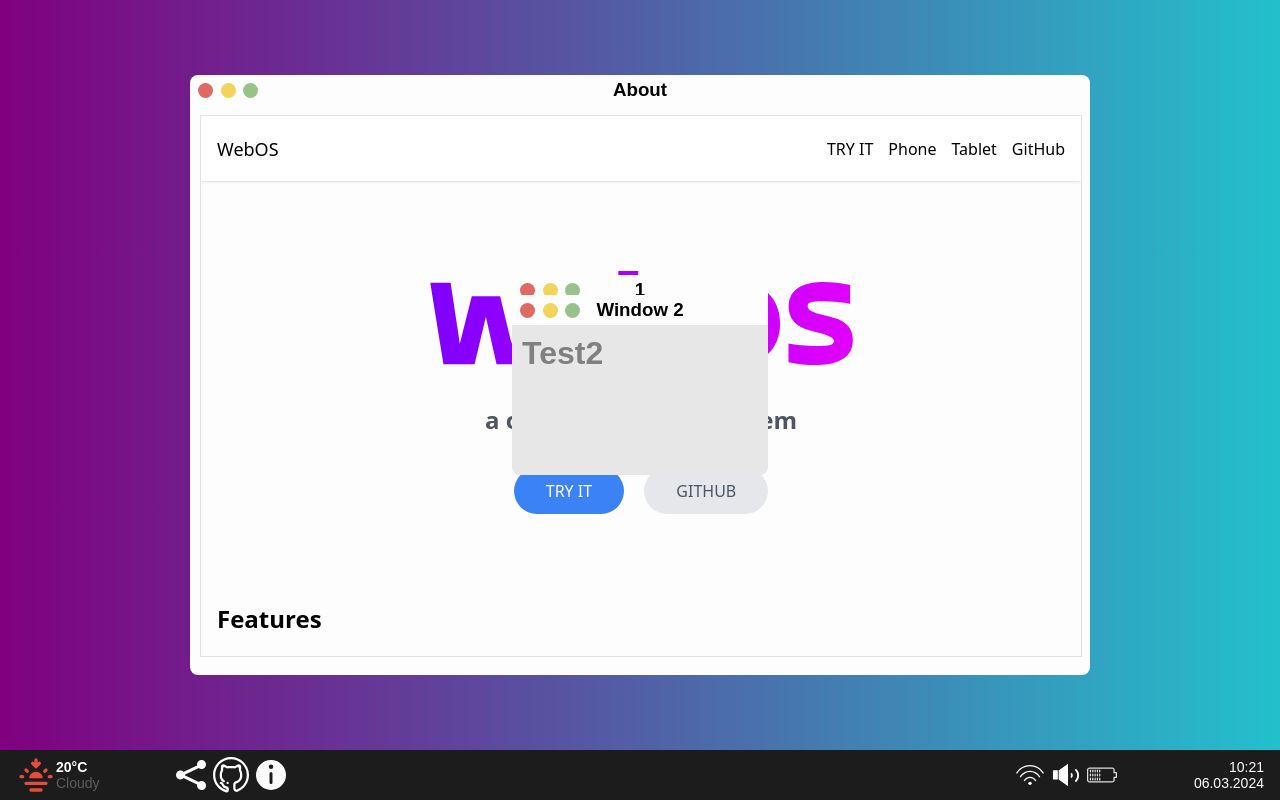
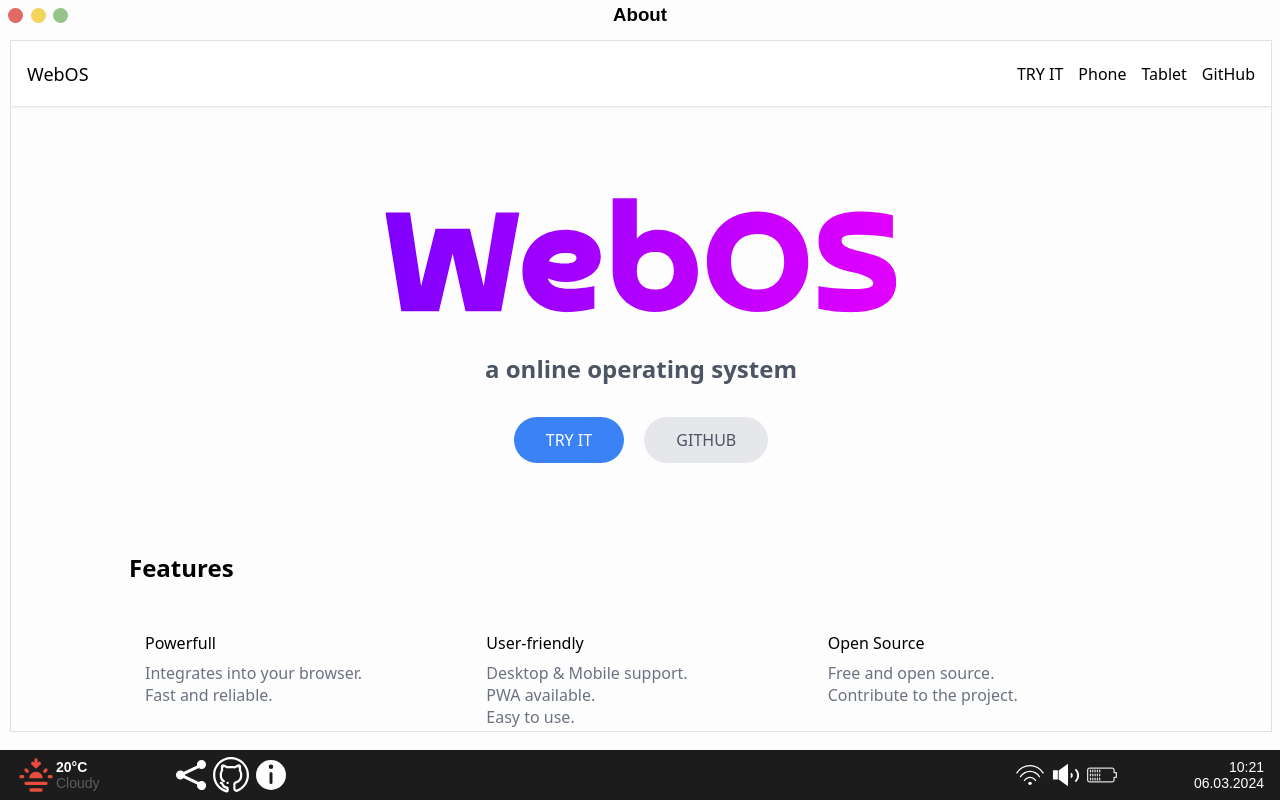
Before and after one commit to black-backdoor/WebOS, a plain HTML site: page src/index.html in a window 1280 px wide. Both pictures are taken after a click on the button 250 px from the left and 90 px from the top of the page. Drawn offline with Linux system fonts and the light colour scheme.

Commit message:
window fullscreen button functional

```diff
--- a/src/components/window.css
+++ b/src/components/window.css
@@ -232,6 +232,7 @@ app-window.fullscreen {
     left: 0px !important;
     width: 100% !important;
     height: var(--desktop-height) !important;
+    z-index: 3900;
 }
 
 app-window.fullscreen > header {
--- a/src/components/window.js
+++ b/src/components/window.js
@@ -6,7 +6,7 @@ class AppWindow extends HTMLElement {
             <section class="controls">
                 <button title="close" class="close"></button>
                 <button title="minimize" class="minimize"></button>
-                <button title="maximize" class="maximize"></button>
+                <button title="maximize" class="maximize" onclick="toggleFullScreen(this)"></button>
             </section>
             <h3 class="title">${window_title}</h3>
         </header>
@@ -233,3 +233,30 @@ function loadWindows() {
 document.addEventListener('DOMContentLoaded', function() {
     loadWindows();
 });
+
+
+// WINDOW FULLSCREEN BUTTON
+function getFirstAppWindowParent(element) {
+    let parent = element.parentElement;
+    while (parent) {
+        if (parent.tagName.toLowerCase() === 'app-window') {
+            return parent;
+        }
+        parent = parent.parentElement;
+    }
+    return null; // If no app-window parent is found
+}
+
+
+function toggleFullScreen(element) {
+    const appWindowParent = getFirstAppWindowParent(element);
+    if (appWindowParent) {
+        if (appWindowParent.classList.contains('fullscreen')) {
+            appWindowParent.classList.remove('fullscreen');
+        } else {
+            appWindowParent.classList.add('fullscreen');
+        }
+    } else {
+        console.log("No app-window parent found.");
+    }
+}
```
